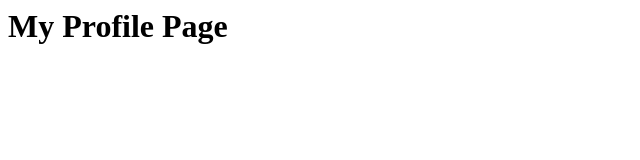
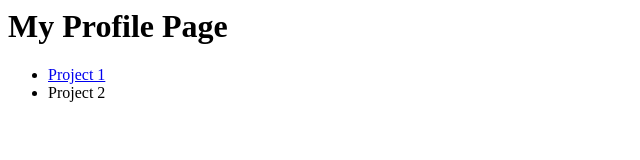
Before and after one commit to charlotte826/charlotte.github.io, a plain HTML site: page index.html in a window 1280 px wide. Shown: the whole page, without its empty margins (0-640 px from the left). Drawn offline with Linux system fonts and the light colour scheme.

Commit message:
Update index.html

```diff
--- a/index.html
+++ b/index.html
@@ -1,4 +1,10 @@
 <html>
 
   <h1> My Profile Page </h1>
+
+  <ul>
+    <li><a href="https://github.com/charlotte826/Project1-DataHarvest">Project 1</a></li>
+        <li>Project 2</li>
+
+  </ul>
 </html>
```
